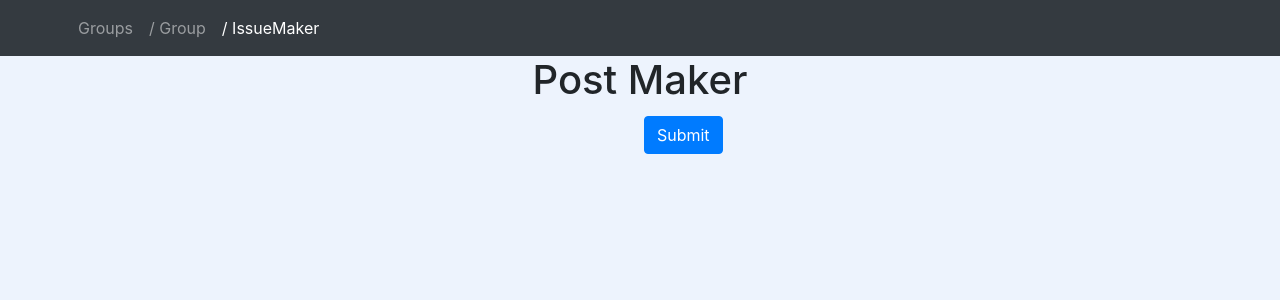
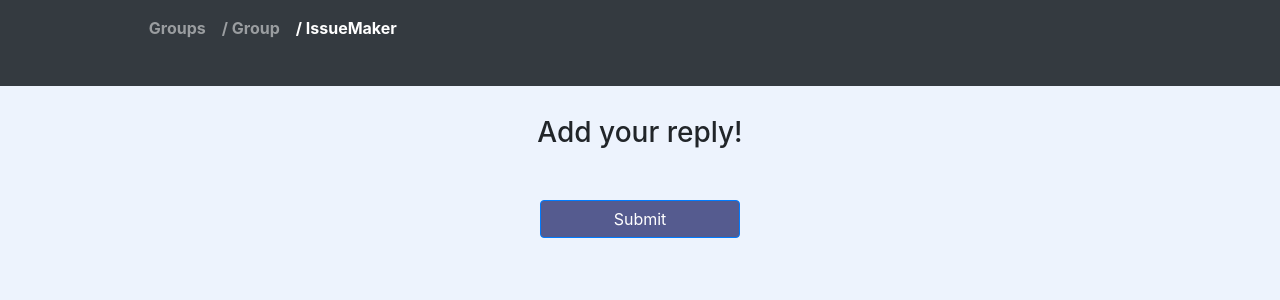
Before and after one commit to jennchenn/carrier, a React (Create React App) app in the folder frontend/: page /Groups/Group/IssueMaker in a window 1280 px wide. Shown: the top 300 px of the page. Built offline with nearby package versions, Linux system fonts and the light colour scheme; no server answers.

Commit message:
add styling for issue maker page

```diff
--- /dev/null
+++ b/frontend/src/components/IssueMaker.css
@@ -0,0 +1,33 @@
+.container {
+    width: 80%;
+    margin-bottom: 30px;
+    font-weight: bold;
+    font-family: -apple-system, Roboto, Oxygen, Ubuntu, Cantarell, 'Open Sans', 'Helvetica Neue', sans-serif;
+}
+
+.title {
+    font-size: 28px;
+    margin-top: 30px;
+    margin-bottom: 30px;
+}
+
+.primary-btn {
+    margin:0 auto;
+    display: block;
+    background-color: #555B8F;
+    font-family: -apple-system, Roboto, Oxygen, Ubuntu, Cantarell, 'Open Sans', 'Helvetica Neue', sans-serif;
+    width: 200px;
+    margin-top: 50px;
+}
+
+.question {
+    margin-top: 30px;
+    margin-bottom: 10px;
+}
+
+.input {
+    border: 3px solid #FFFFFF;
+    box-sizing: border-box;
+    box-shadow: 12px 12px 25px rgba(0, 0, 0, 0.2);
+    border-radius: 5px;
+}
--- a/frontend/src/components/IssueMaker.jsx
+++ b/frontend/src/components/IssueMaker.jsx
@@ -3,6 +3,8 @@ import React from "react";
 import { Button, Form } from 'react-bootstrap';
 
 import { getPost, postReply } from '../api/post';
+
+import './IssueMaker.css';
 
 class IssueMaker extends React.Component {
     constructor(props) {
@@ -45,16 +47,16 @@ class IssueMaker extends React.Component {
         const questions = [];
 
         this.state.questions.forEach((questionObj) => {
-            questions.push(<Form.Group className="mb-3" controlId={questionObj._id} key={questionObj._id}>
+            questions.push(<Form.Group className="mb-3 question" controlId={questionObj._id} key={questionObj._id}>
             <Form.Label>{questionObj.question}</Form.Label>
-            <Form.Control as="textarea" rows={3} />
+            <Form.Control as="textarea" rows={5} className="input" />
         </Form.Group>);
         });
 
         return (
-            <div>
-                <h1>Post Maker</h1>
-                <Form onSubmit={this.onSavePost} id="wrap">
+            <div className="container">
+                <h1 className="title">Add your reply!</h1>
+                <Form onSubmit={this.onSavePost}>
                     {questions}
                     <Button variant="primary" type="submit" className="primary-btn">
                         Submit
```
